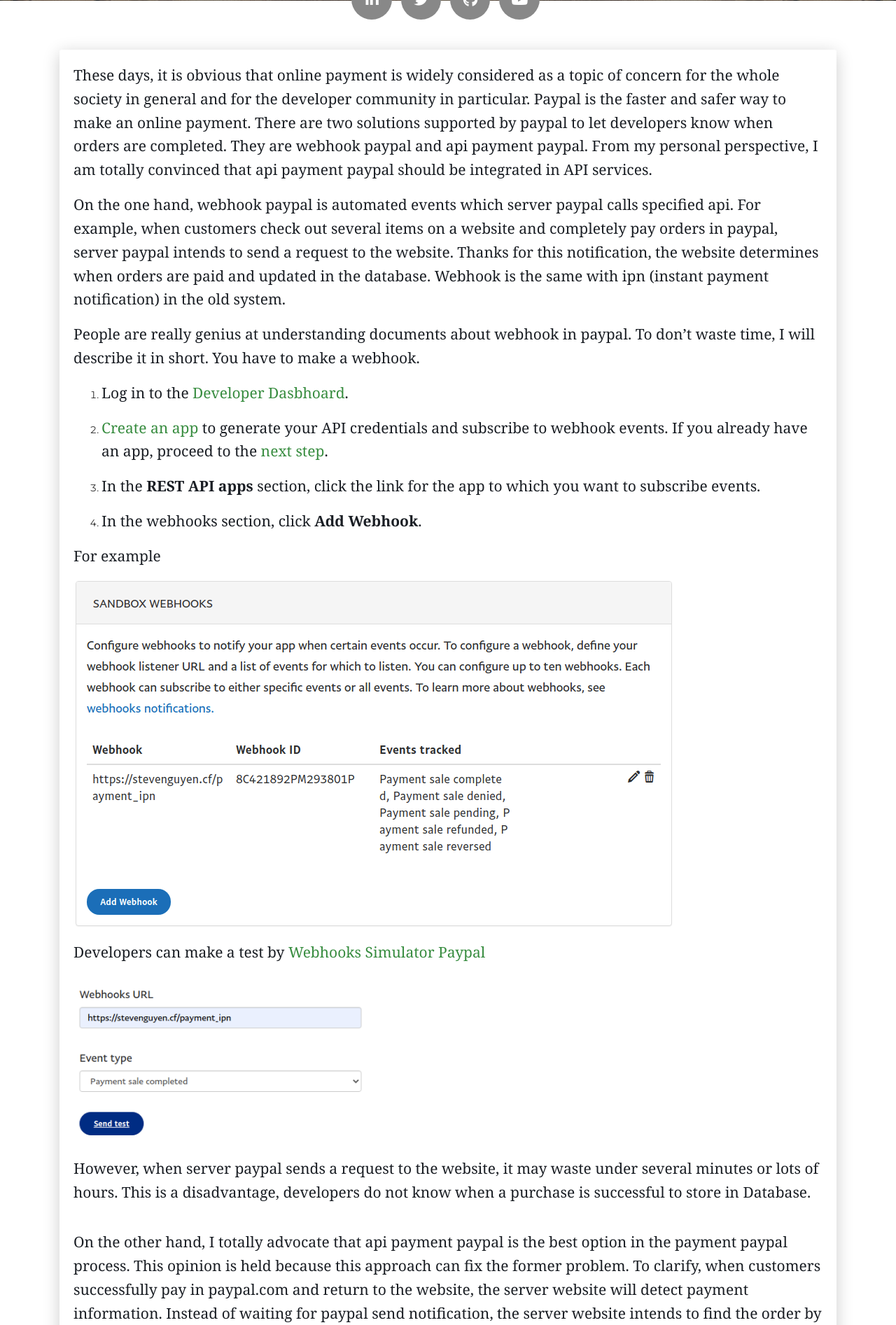
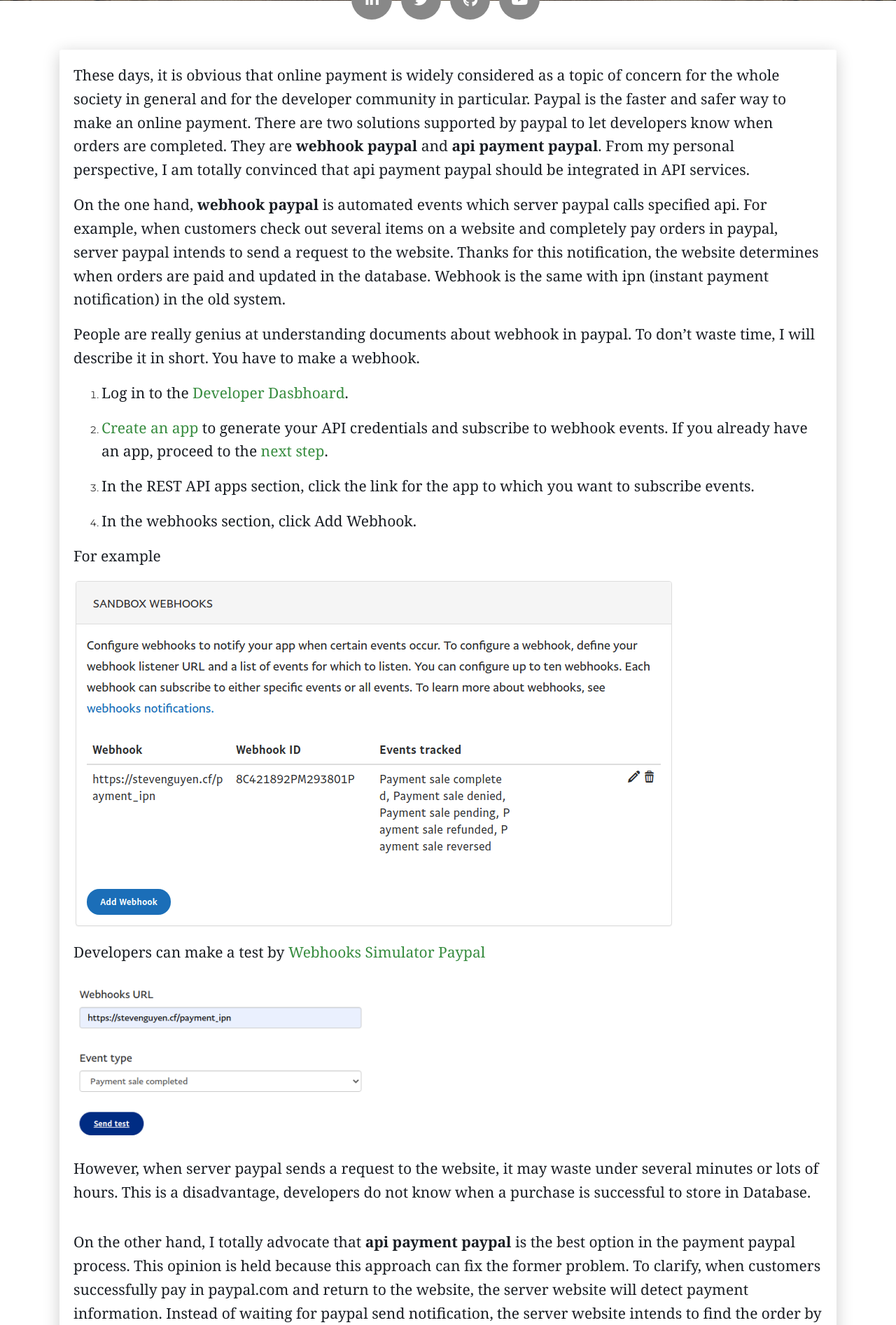
Before and after one commit to huyhoang1996vn/stevedev, a Django app: page /paypal-payments-integration-guide.html in a window 1280 px wide. Shown: the part 549-2442 px from the top of the page at 70% size. Run offline with Django 3.2, Linux system fonts and the light colour scheme; some libraries are stand-ins or nearby versions.

Commit message:
Fix content

```diff
--- a/templates/paypal.html
+++ b/templates/paypal.html
@@ -20,10 +20,10 @@
         <div class="col-lg-12 col-md-12">
           <div class="card-body">
             <p>
-            These days, it is obvious that online payment is widely considered as a topic of concern for the whole society in general and for the developer community in particular. Paypal is the faster and safer way to make an online payment. There are two solutions supported by paypal to let developers know when orders are completed. They are webhook paypal and api payment paypal. From my personal perspective, I am totally convinced that api payment paypal should be integrated in API services.
+            These days, it is obvious that online payment is widely considered as a topic of concern for the whole society in general and for the developer community in particular. Paypal is the faster and safer way to make an online payment. There are two solutions supported by paypal to let developers know when orders are completed. They are <strong>webhook paypal</strong> and <strong>api payment paypal</strong>. From my personal perspective, I am totally convinced that api payment paypal should be integrated in API services.
             </p>
             <p>
-              On the one hand, webhook paypal is automated events which server paypal calls specified api. For example, when customers check out several items on a website and completely pay orders in paypal, server paypal intends to send a request to the website. Thanks for this notification, the website determines when orders are paid and updated in the database. Webhook is the same with ipn (instant payment notification) in the old system.
+              On the one hand, <strong>webhook paypal</strong> is automated events which server paypal calls specified api. For example, when customers check out several items on a website and completely pay orders in paypal, server paypal intends to send a request to the website. Thanks for this notification, the website determines when orders are paid and updated in the database. Webhook is the same with ipn (instant payment notification) in the old system.
             </p>
             <p>
               People are really genius at understanding documents about webhook in paypal. To don’t waste time, I will describe it in short.
@@ -37,10 +37,10 @@
               <p><a href="https://developer.paypal.com/docs/api/overview/#get-credentials" target="_blank" pa-marked="1">Create an app</a> to generate your API credentials and subscribe to webhook events. If you already have an app, proceed to the <a href="#step-3" pa-marked="1">next step</a>.</p>
               </li>
               <li>
-              <p><a id="step-3" pa-marked="1"></a>In the <strong>REST API apps</strong> section, click the link for the app to which you want to subscribe events.</p>
+              <p><a id="step-3" pa-marked="1"></a>In the REST API apps section, click the link for the app to which you want to subscribe events.</p>
               </li>
               <li>
-              <p>In the webhooks section, click <strong>Add Webhook</strong>.</p>
+              <p>In the webhooks section, click Add Webhook.</p>
               </li>
               </ol>
             </p>
@@ -55,7 +55,7 @@
           </p>
           <br>
           <p>
-            On the other hand, I totally advocate that api payment paypal is the best option in the payment paypal process. This opinion is held because this approach can fix the former problem. To clarify, when customers successfully pay in paypal.com and return to the website, the server website will detect payment information. Instead of waiting for paypal send notification, the server website intends to find the order by api payment paypal. If the order is found and verified, the server website is going to complete the order and store it in the database.
+            On the other hand, I totally advocate that <strong>api payment paypal</strong> is the best option in the payment paypal process. This opinion is held because this approach can fix the former problem. To clarify, when customers successfully pay in paypal.com and return to the website, the server website will detect payment information. Instead of waiting for paypal send notification, the server website intends to find the order by api payment paypal. If the order is found and verified, the server website is going to complete the order and store it in the database.
           </p>
 
           <p>
@@ -63,7 +63,7 @@
             People can check by field: paymentId. Then,  people can verify an order by payerID and compare it with the status order in the database.
           </p>
           <p>
-            First, people should have a token to call api paypal follow in <a href="https://developer.paypal.com/docs/platforms/get-started/" target="_blank" >PayPal Oauth2 API</a>
+            First, people should have a token to call <strong>api payment paypal</strong>  in <a href="https://developer.paypal.com/docs/platforms/get-started/" target="_blank" >PayPal Oauth2 API</a>
           </p>
             <!-- <img src="{{ STATIC_URL }}images/get-token.png" alt="Image"/> -->
             <div class="termy" data-termynal data-ty-typeDelay="40" data-ty-lineDelay="1000">
@@ -88,7 +88,7 @@
             Fortunately, instead of calling these api directly, I appreciate a library in github <a href="https://github.com/paypal/PayPal-Python-SDK" target="_blank">PayPal-Python-SDK</a> . Enjoy it!
           </p>
           <p>
-            As a result, all the standpoints lead to a firm opinion that Api payment paypal will helps developers accomplish payment function with available libraries.
+            As a result, all the standpoints lead to a firm opinion that <strong>api payment paypal</strong>  will helps developers accomplish payment function with available libraries.
           </p>
       </div>
     </div>
```
